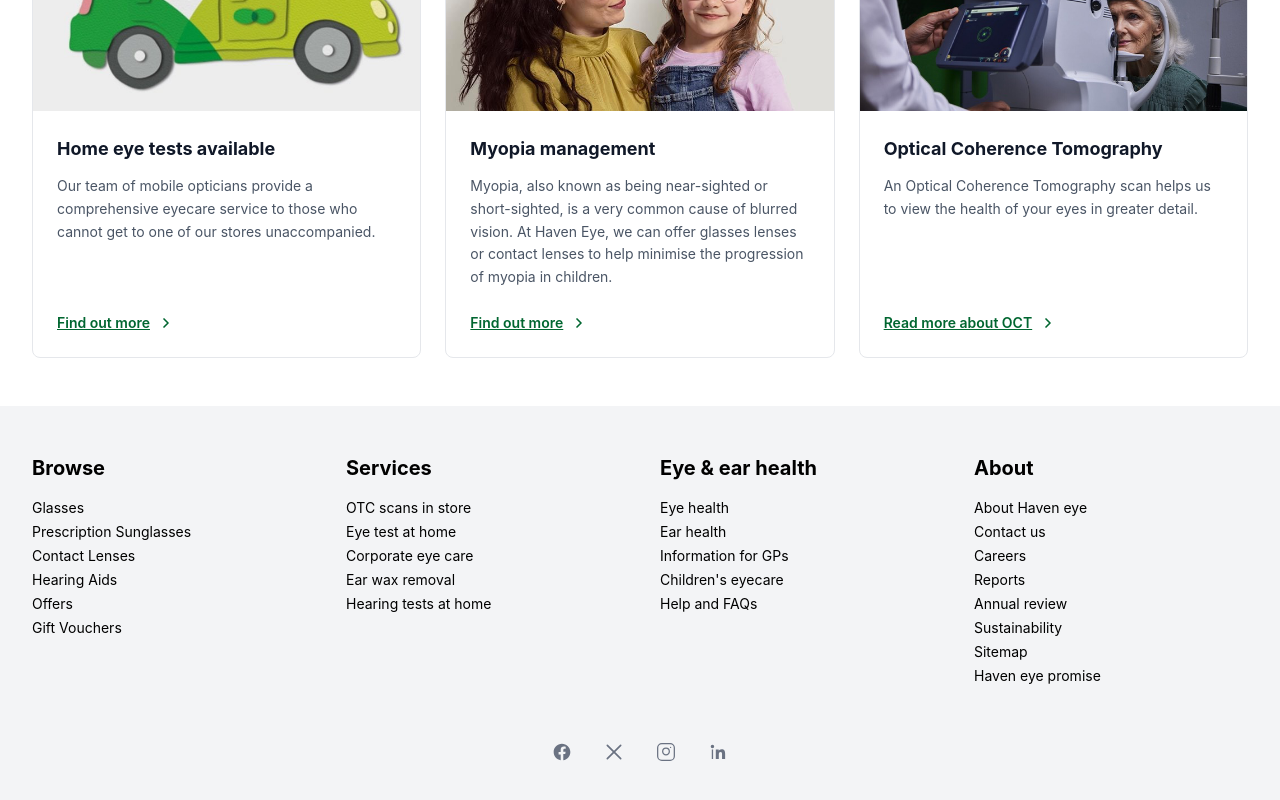
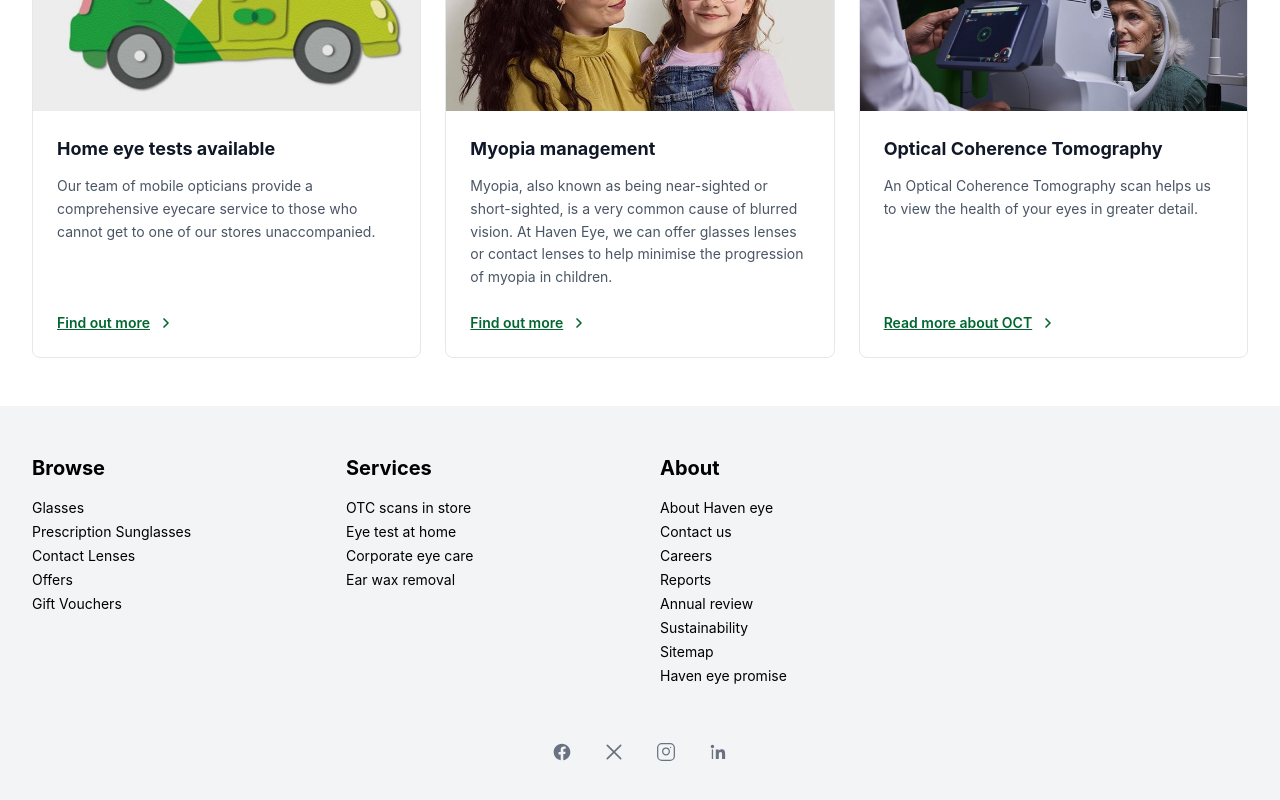
Before and after one commit to Barmoo/haven-eyes-project, a React (Vite) app: page / in a window 1280 px wide. Shown: the part 4289-5089 px from the top of the page. Built offline with nearby package versions, Linux system fonts and the light colour scheme.

Commit message:
changes added and committed

```diff
--- a/src/components/footer.jsx
+++ b/src/components/footer.jsx
@@ -11,7 +11,6 @@ const Footer = () => {
               <li>Glasses</li>
               <li>Prescription Sunglasses</li>
               <li>Contact Lenses</li>
-              <li>Hearing Aids</li>
               <li>Offers</li>
               <li>Gift Vouchers</li>
             </ul>
@@ -24,18 +23,6 @@ const Footer = () => {
               <li>Eye test at home</li>
               <li>Corporate eye care</li>
               <li>Ear wax removal</li>
-              <li>Hearing tests at home</li>
-            </ul>
-          </div>
-
-          <div className="flex flex-col items-center sm:items-start">
-            <h4 className="text-base sm:text-lg lg:text-xl font-bold mb-3 sm:mb-4">Eye & ear health</h4>
-            <ul className="list-none m-0 p-0 space-y-1 text-xs sm:text-sm">
-              <li>Eye health</li>
-              <li>Ear health</li>
-              <li>Information for GPs</li>
-              <li>Children's eyecare</li>
-              <li>Help and FAQs</li>
             </ul>
           </div>
 
```
